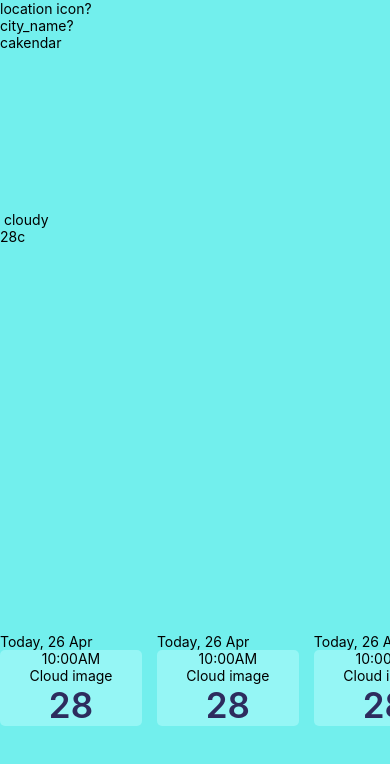
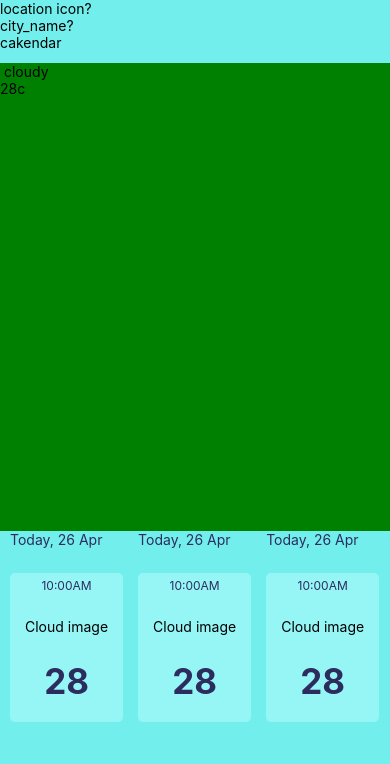
Before and after one commit to THEmmanuel/weda-app, a React Native app: screen / in a window 390 px wide. Shown: the top 764 px of the page. Built offline with nearby package versions, Linux system fonts and the light colour scheme.

Commit message:
Added some card styling

```diff
--- a/App.tsx
+++ b/App.tsx
@@ -70,6 +70,7 @@ const App = () => {
 const styles = StyleSheet.create({
   mainContainer: {
     flex: 1,
+    // height: '100%',
     backgroundColor: Colors.uiColors.bgBlue,
   },
 
@@ -78,15 +79,19 @@ const styles = StyleSheet.create({
   },
 
   navContainer: {
-    flex: 1,
+    flex: 0.2,
+    // backgroundColor: 'brown',
   },
 
   temperatureContainer: {
-    flex: 2,
+    flex: 1.5,
+    backgroundColor: 'green',
   },
 
   cardsContainer: {
     flex: 3,
+    // backgroundColor: 'orange',
+    paddingLeft: 10,
   },
 });
 
--- a/components/WeatherCard.tsx
+++ b/components/WeatherCard.tsx
@@ -12,12 +12,12 @@ import {
 const WeatherCard = () => {
     return (
         <View style={styles.WeatherCardContainer}>
-            <Text>Today, 26 Apr</Text>
+            <Text style={styles.WeatherDate}>Today, 26 Apr</Text>
 
             <View style={styles.WeatherCard}>
                 <Text style={[styles.WeatherTime, styles.WeatherContent]}>10:00AM</Text>
-                <Text style={styles.WeatherIcon}>Cloud image</Text>
-                <Text style={styles.WeatherTemperature}>28</Text>
+                <Text style={[styles.WeatherIcon, styles.WeatherContent]}>Cloud image</Text>
+                <Text style={[styles.WeatherTemperature, styles.WeatherContent]}>28</Text>
             </View>
         </View>
     );
@@ -26,24 +26,33 @@ const WeatherCard = () => {
 
 const styles = StyleSheet.create({
     WeatherCardContainer: {
-        width: '32%',
-        // height: '85%',
+        // paddingLeft: 10,
+        // width: '22%',
+    },
+
+    WeatherDate: {
+        paddingBottom: 25,
+        fontSize: 14,
+        color: Colors.uiColors.textBlue,
+    },
+
+    WeatherTime: {
+        color: Colors.uiColors.textBlue,
+        fontSize: 12,
     },
 
     WeatherContent: {
-
+        paddingTop: 5,
+        paddingLeft: 15,
+        paddingRight: 15,
+        paddingBottom: 20,
     },
 
     WeatherCard: {
-        // height: '80',
         marginRight: 15,
         backgroundColor: Colors.uiColors.cardBlue,
         borderRadius: 5,
         alignItems: 'center',
-    },
-
-    WeatherTime: {
-
     },
 
     WeatherIcon: {
@@ -53,7 +62,7 @@ const styles = StyleSheet.create({
     WeatherTemperature: {
         color: Colors.uiColors.textBlue,
         fontSize: 35,
-        fontWeight: '600',
+        fontWeight: '700',
     },
 });
 
```
